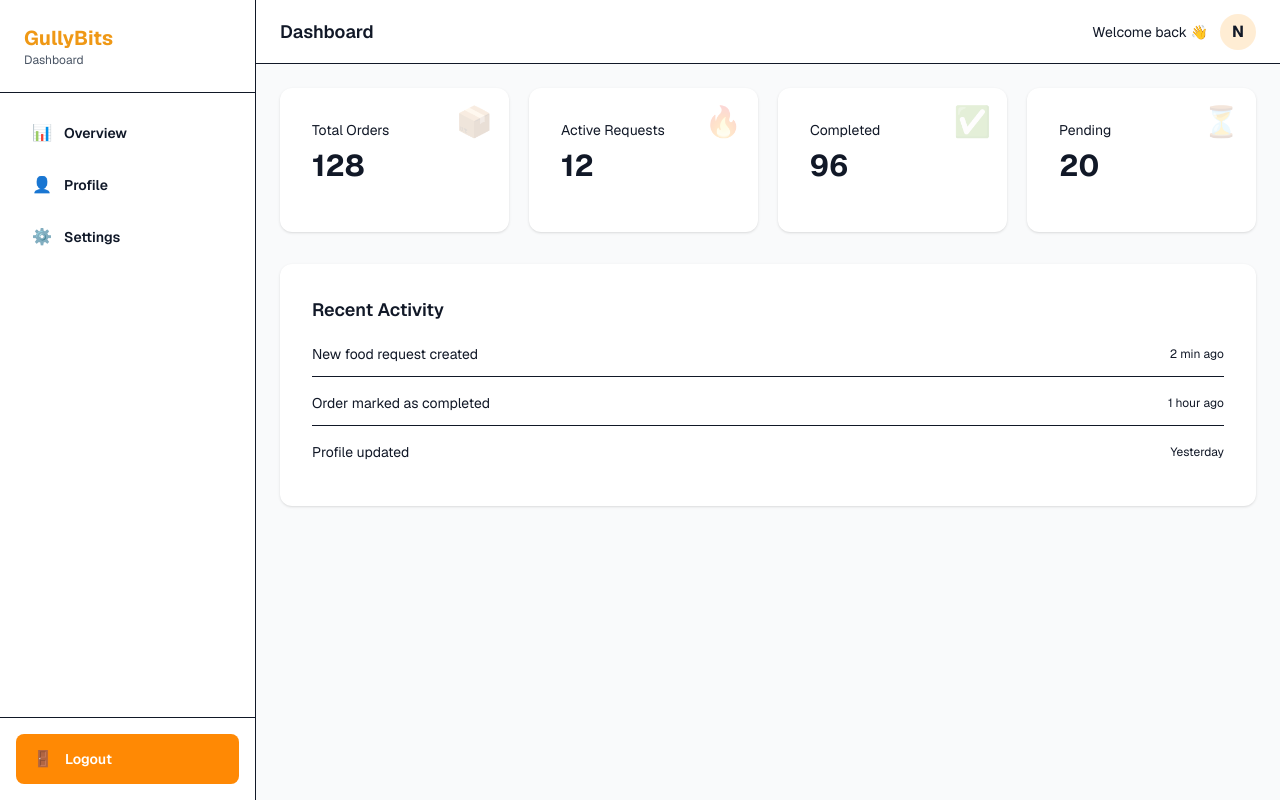
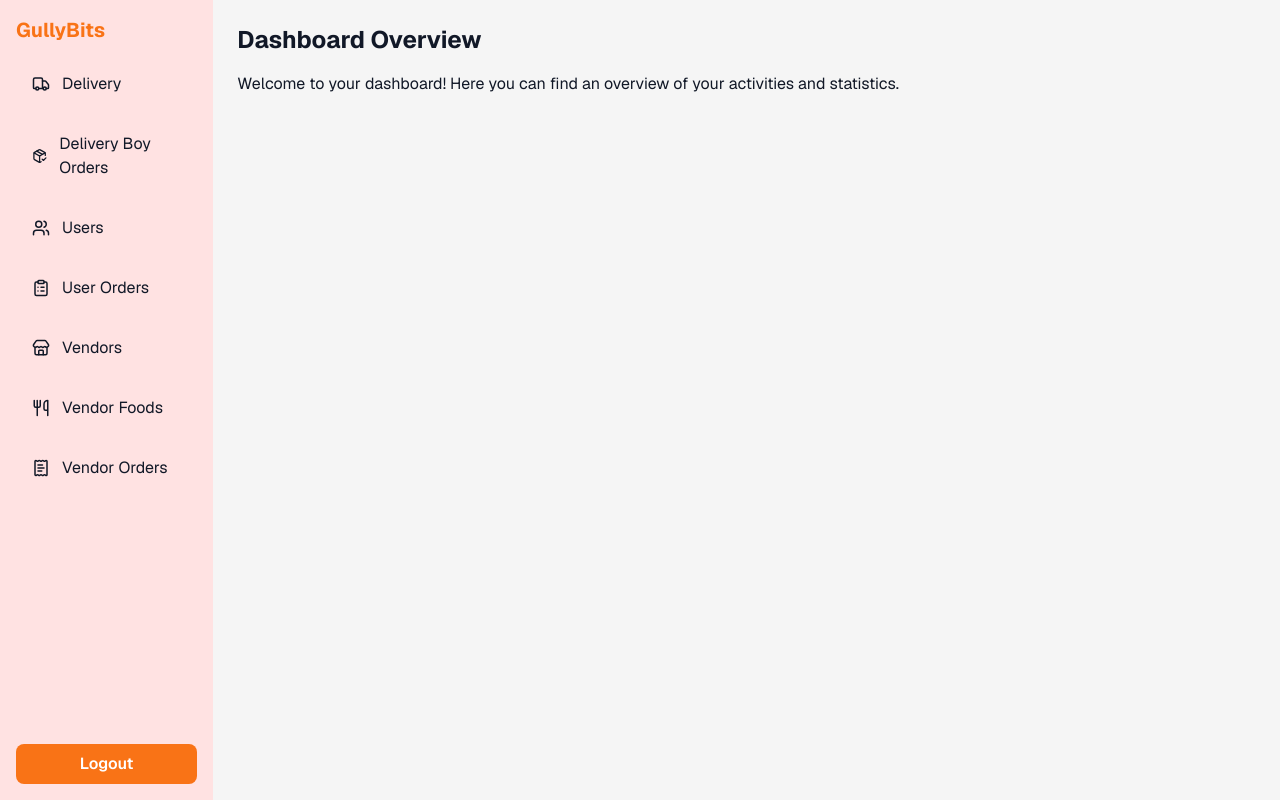
Before and after one commit to Jaygithubs/gullybits, a Next.js app in the folder client/: page /dashboard in a window 1280 px wide. Built offline with nearby package versions, Linux system fonts and the light colour scheme.

Commit message:
complete apis and make layout of dashboard

```diff
--- a/client/src/app/dashboard/layout.js
+++ b/client/src/app/dashboard/layout.js
@@ -1,119 +1,18 @@
-"use client";
-
-import { useState } from "react";
-import { useRouter } from "next/navigation";
+import Sidebar from "../../components/dashboard/Sidebar";
 
 export default function DashboardLayout({ children }) {
-    const router = useRouter();
-    const [open, setOpen] = useState(false);
 
     return (
-        <div className="min-h-screen flex bg-[#f9fafb]">
-            {/* Mobile overlay */}
-            {open && (
-                <div
-                    className="fixed inset-0 bg-black/40 z-30 md:hidden"
-                    onClick={() => setOpen(false)}
-                />
-            )}
+        <div className="min-h-screen">
+            <div className="grid grid-cols-12">
+                <div class="col-span-2 min-h-screen">
+                    <Sidebar />
+                </div>
+                <div class="col-span-10">
+                    {children}
+                </div>
+            </div>
 
-            {/* Sidebar */}
-            <aside className="w-64 bg-white border-r flex flex-col">
-                {/* Brand */}
-                <div className="p-6 border-b">
-                    <h2 className="text-xl font-bold text-[#ef9815]">GullyBits</h2>
-                    <p className="text-xs text-gray-600">Dashboard</p>
-                </div>
-
-                {/* Navigation */}
-                <nav className="flex-1 p-4 space-y-1">
-                    <button
-                        onClick={() => router.push("/dashboard")}
-                        className="
-        w-full flex items-center gap-3 px-4 py-3 rounded-lg
-        text-sm font-semibold text-gray-900
-        hover:bg-[#ef9815] hover:text-white
-        transition
-      "
-                    >
-                        <span className="text-base">📊</span>
-                        Overview
-                    </button>
-
-                    <button
-                        onClick={() => router.push("/dashboard/profile")}
-                        className="
-        w-full flex items-center gap-3 px-4 py-3 rounded-lg
-        text-sm font-semibold text-gray-900
-        hover:bg-[#ef9815] hover:text-white
-        transition
-      "
-                    >
-                        <span className="text-base">👤</span>
-                        Profile
-                    </button>
-
-                    <button
-                        onClick={() => router.push("/dashboard/settings")}
-                        className="
-        w-full flex items-center gap-3 px-4 py-3 rounded-lg
-        text-sm font-semibold text-gray-900
-        hover:bg-[#ef9815] hover:text-white
-        transition
-      "
-                    >
-                        <span className="text-base">⚙️</span>
-                        Settings
-                    </button>
-                </nav>
-
-                {/* Logout */}
-                <div className="p-4 border-t">
-                    <button
-                        onClick={() => router.push("/login")}
-                        className="
-                            w-full flex items-center gap-3 px-4 py-3 rounded-lg
-                            text-sm font-semibold hover:bg-transparent hover:text-orange-500 hover:border-orange-500
-                            border border-transparent
-                            bg-orange-400 text-white
-                            transition
-                        "
-                    >
-                        <span className="text-base">🚪</span>
-                        Logout
-                    </button>
-                </div>
-            </aside>
-
-
-
-            {/* Main */}
-            <div className="flex-1 flex flex-col">
-                {/* Topbar */}
-                <header className="h-16 bg-white border-b flex items-center justify-between px-4 md:px-6">
-                    <div className="flex items-center gap-3">
-                        <button
-                            className="md:hidden text-xl"
-                            onClick={() => setOpen(true)}
-                        >
-                            ☰
-                        </button>
-                        <h1 className="text-lg font-semibold">Dashboard</h1>
-                    </div>
-
-                    <div className="flex items-center gap-3">
-                        <span className="text-sm text-muted hidden sm:block">
-                            Welcome back 👋
-                        </span>
-                        <div className="w-9 h-9 rounded-full bg-orange-100 text-primary flex items-center justify-center font-bold">
-                            N
-                        </div>
-                    </div>
-                </header>
-
-                {/* Content */}
-                <main className="p-4 md:p-6">{children}</main>
-            </div>
         </div>
     );
 }
--- a/client/src/app/dashboard/page.js
+++ b/client/src/app/dashboard/page.js
@@ -1,52 +1,8 @@
 export default function DashboardPage() {
     return (
-        <div className="space-y-8">
-            {/* Stats */}
-            <div className="grid grid-cols-1 sm:grid-cols-2 lg:grid-cols-4 gap-5">
-                {[
-                    { label: "Total Orders", value: 128, icon: "📦" },
-                    { label: "Active Requests", value: 12, icon: "🔥" },
-                    { label: "Completed", value: 96, icon: "✅" },
-                    { label: "Pending", value: 20, icon: "⏳" },
-                ].map((item) => (
-                    <div
-                        key={item.label}
-                        className="card relative overflow-hidden"
-                    >
-                        <div className="absolute right-4 top-4 text-3xl opacity-20">
-                            {item.icon}
-                        </div>
-                        <p className="text-sm text-muted">{item.label}</p>
-                        <h3 className="text-3xl font-bold mt-2 text-primary">
-                            {item.value}
-                        </h3>
-                        <div className="mt-3 h-1 w-12 bg-primary rounded-full" />
-                    </div>
-                ))}
-            </div>
-
-            {/* Recent Activity */}
-            <div className="card">
-                <h2 className="text-lg font-semibold mb-5">
-                    Recent Activity
-                </h2>
-
-                <ul className="space-y-4 text-sm">
-                    {[
-                        { text: "New food request created", time: "2 min ago" },
-                        { text: "Order marked as completed", time: "1 hour ago" },
-                        { text: "Profile updated", time: "Yesterday" },
-                    ].map((item, i) => (
-                        <li
-                            key={i}
-                            className="flex items-center justify-between border-b last:border-none pb-3"
-                        >
-                            <span>{item.text}</span>
-                            <span className="text-muted text-xs">{item.time}</span>
-                        </li>
-                    ))}
-                </ul>
-            </div>
+        <div className="p-6">
+            <h1 className="text-2xl font-bold mb-4">Dashboard Overview</h1>
+            <p>Welcome to your dashboard! Here you can find an overview of your activities and statistics.</p>
         </div>
     );
 }
--- a/client/src/components/common/Button.jsx
+++ b/client/src/components/common/Button.jsx
@@ -2,7 +2,7 @@ export function Button({ children, className = "", ...props }) {
     return (
         <button
             {...props}
-            className={`btn-primary ${className}`}
+            className={`btn-primary cursor-pointer ${className}`}
         >
             {children}
         </button>
--- /dev/null
+++ b/client/src/components/dashboard/SideBarLink.jsx
@@ -0,0 +1,14 @@
+"use client";
+
+import Link from "next/link";
+
+export function SidebarLink({ href, icon:Icon, children }) {
+  return (
+    <li className="hover:bg-[var(--color-primary)] hover:text-white rounded px-4 py-2 transition duration-300">
+      <Link href={href} className="flex items-center gap-3">
+        <Icon size={18} />
+        {children}
+      </Link>
+    </li>
+  );
+}
--- a/client/src/components/dashboard/Sidebar.jsx
+++ b/client/src/components/dashboard/Sidebar.jsx
@@ -0,0 +1,41 @@
+'use client';
+import { Button } from "../common/Button";
+import { SidebarLink } from "./SideBarLink";
+import {
+  Truck,
+  PackageCheck,
+  Users,
+  ClipboardList,
+  Store,
+  Utensils,
+  ReceiptText,
+} from "lucide-react";
+
+const Sidebar = () => {
+    return (
+        <div className="bg-red-100">
+            <div className="flex flex-col justify-between h-full min-h-screen p-4">
+
+                <aside>
+                    <header>
+                        <h2 className="text-xl font-bold text-[var(--color-primary)]">GullyBits</h2>
+                    </header>
+                    <ul className="space-y-5 py-5">
+                        <SidebarLink href="/dashboard/delivery" icon={Truck}>Delivery</SidebarLink>
+                        <SidebarLink href="/dashboard/delivery/orders" icon={PackageCheck}>Delivery Boy Orders</SidebarLink>
+                        <SidebarLink href="/dashboard/user" icon={Users}>Users</SidebarLink>
+                        <SidebarLink href="/dashboard/user/orders" icon={ClipboardList}>User Orders</SidebarLink>
+                        <SidebarLink href="/dashboard/vendor" icon={Store}>Vendors</SidebarLink>
+                        <SidebarLink href="/dashboard/vendor/foods" icon={Utensils}>Vendor Foods</SidebarLink>
+                        <SidebarLink href="/dashboard/vendor/orders" icon={ReceiptText}>Vendor Orders</SidebarLink>
+                    </ul>
+                </aside>
+
+                <Button>Logout</Button>
+
+            </div>
+        </div>
+    );
+}
+
+export default Sidebar;
--- /dev/null
+++ b/package.json
@@ -0,0 +1,5 @@
+{
+  "dependencies": {
+    "lucide-react": "^0.563.0"
+  }
+}
```
Also changed, not shown: 1 other file (tests, documents, lock files or other folders).
